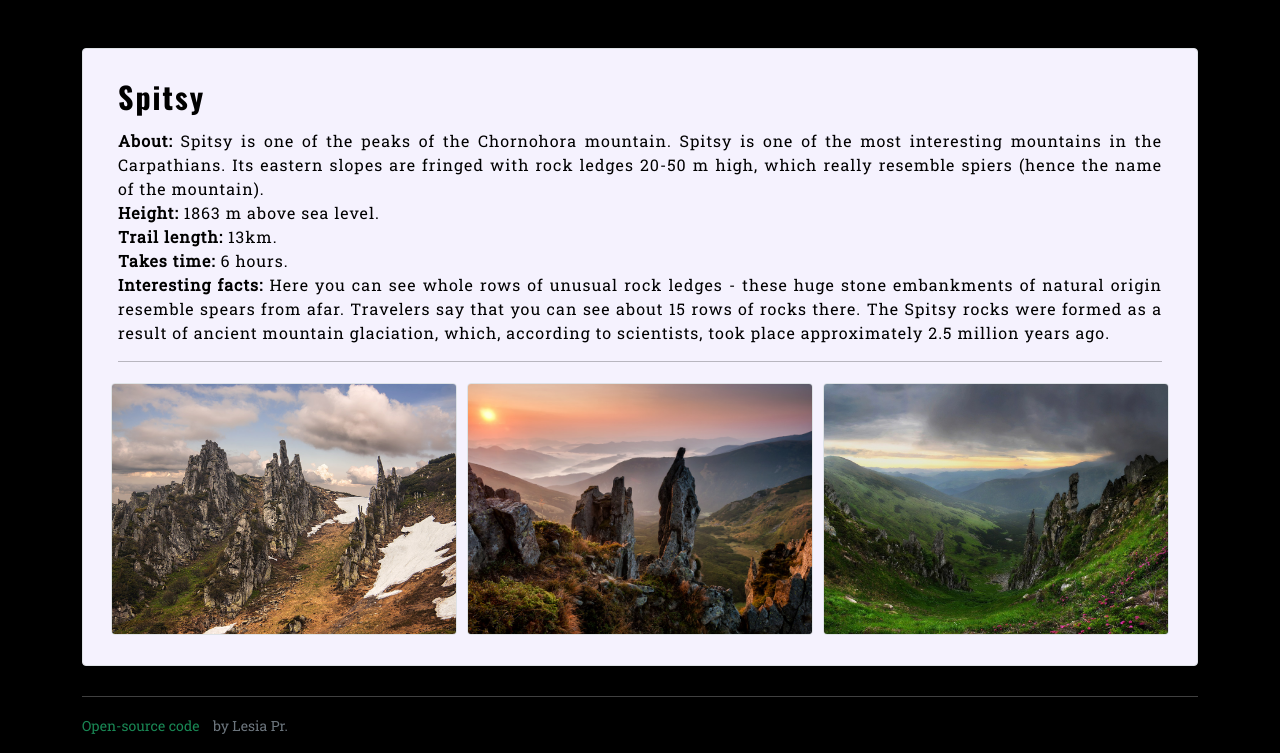
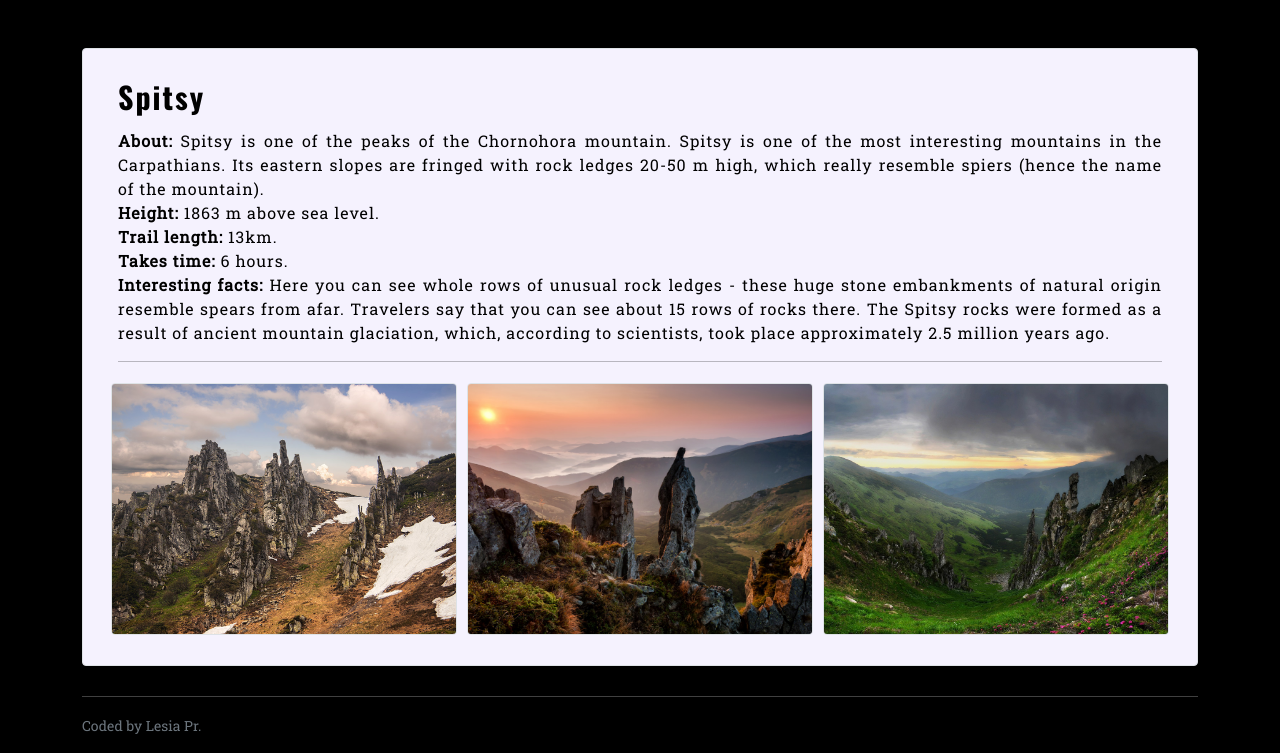
Before and after one commit to LesiaPr/My_project_site_new, a plain HTML site: page about.html in a window 1280 px wide. Shown: the part 2703-3456 px from the top of the page. Drawn offline with nearby package versions, Linux system fonts and the light colour scheme; a web font is replaced by a local one.

Commit message:
Update about.html

```diff
--- a/about.html
+++ b/about.html
@@ -326,14 +326,7 @@
 
       <hr />
       <div class="mb-3 mt-3 text-muted">
-        <small
-          ><a
-            href="https://github.com/LesiaPr/My_project_site_new"
-            target="_blank"
-            >Open-source code</a
-          >
-          by Lesia Pr.</small
-        >
+        <small> Coded by Lesia Pr.</small>
       </div>
     </div>
   </body>
```
